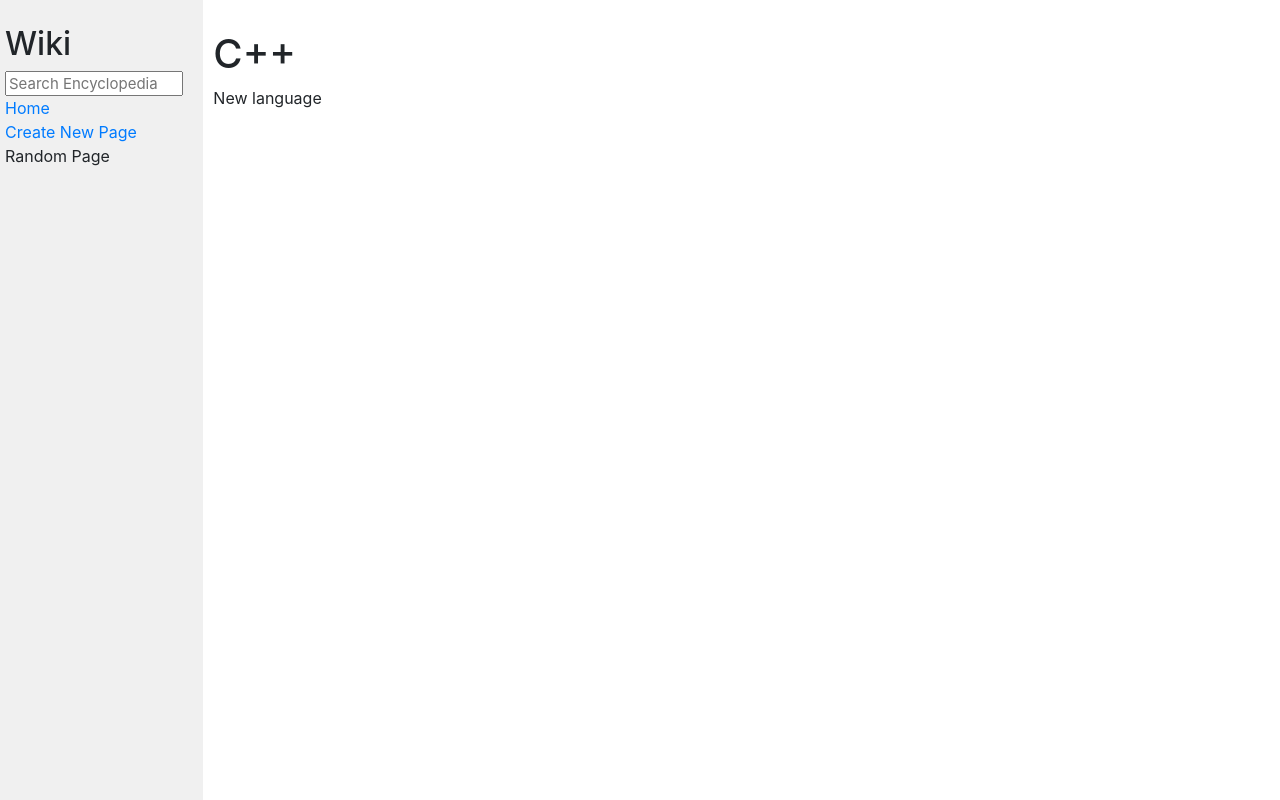
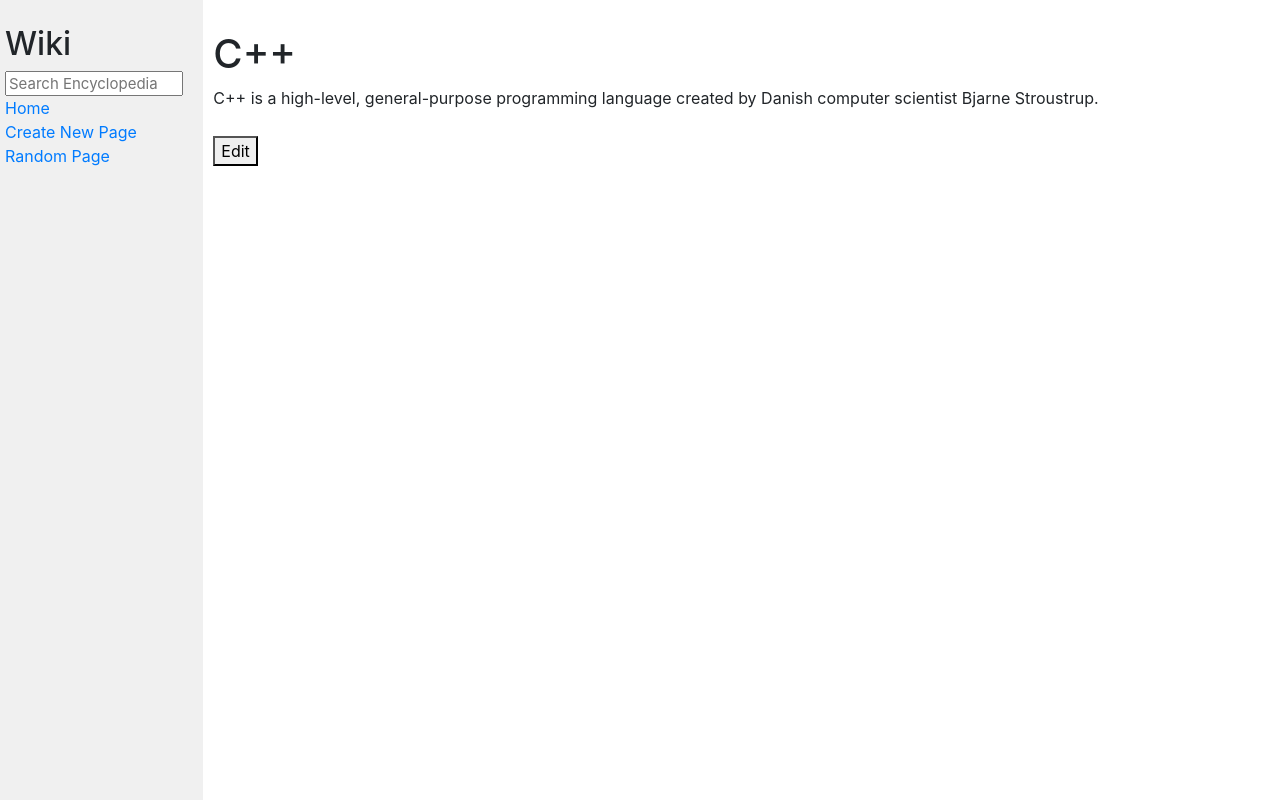
Before and after one commit to eric-soar/WP_CS50, a Django app: a page that uses project1/wiki/encyclopedia/templates/encyclopedia/entry.html in a window 1280 px wide. Run offline with Django 3.2, Linux system fonts and the light colour scheme; some libraries are stand-ins or nearby versions.

Commit message:
Added functions: edit entry page and random page button

```diff
--- a/project1/wiki/encyclopedia/templates/encyclopedia/entry.html
+++ b/project1/wiki/encyclopedia/templates/encyclopedia/entry.html
@@ -7,5 +7,9 @@
 {% block body %}
 
     {{ markdown|safe }}
-
+    <form action="{% url 'encyclopedia:edit' %}" method="post">
+        {% csrf_token %}
+        <input type="hidden" name="current_url" value="{{ request.path }}">
+        <button type="submit" name="edit">Edit</button>
+    </form>
 {% endblock %}
--- a/project1/wiki/encyclopedia/templates/encyclopedia/layout.html
+++ b/project1/wiki/encyclopedia/templates/encyclopedia/layout.html
@@ -23,7 +23,7 @@
                     <a href="{% url 'encyclopedia:new_page' %}">Create New Page</a>
                 </div>
                 <div>
-                    Random Page
+                    <a href="{% url 'encyclopedia:random' %}">Random Page</a>
                 </div>
                 {% block nav %}
                 {% endblock %}
--- a/project1/wiki/encyclopedia/urls.py
+++ b/project1/wiki/encyclopedia/urls.py
@@ -7,5 +7,7 @@ urlpatterns = [
     path("", views.index, name="index"),
     path("search", views.search, name="search"),
     path("new_page", views.new_page, name="new_page"),
+    path("edit", views.edit, name="edit"),
+    path("random", views.random, name="random"),
     path("<str:name>", views.entry, name="entry")
 ]
--- a/project1/wiki/encyclopedia/util.py
+++ b/project1/wiki/encyclopedia/util.py
@@ -1,5 +1,6 @@
 import re
 import markdown2
+import numpy as np
 
 from django.core.files.base import ContentFile
 from django.core.files.storage import default_storage
@@ -41,3 +42,8 @@ def get_entry(title):
         return f.read().decode("utf-8")
     except FileNotFoundError:
         return None
+
+def get_random_entry():
+    list = list_entries()
+    random = np.random.randint(0, len(list))
+    return list[random]
--- a/project1/wiki/encyclopedia/views.py
+++ b/project1/wiki/encyclopedia/views.py
@@ -4,6 +4,7 @@ from django.http import HttpResponseRedirect
 from django.urls import reverse
 
 from . import util
+import os
 
 class NewSearchForm(forms.Form):
     search_entry = forms.CharField()
@@ -21,6 +22,12 @@ def entry(request, name):
             "wrong_entry": name
         })
     else:
+        if request.method == "POST":
+            filepath = f"entries/{name}.md"
+            with open(filepath, 'w') as file:
+
+                file.write(request.POST.get("edit_content", ""))
+
         return render(request, "encyclopedia/entry.html", {
         "entry": util.get_entry(name),
         "entry_name": name,
@@ -76,3 +83,19 @@ def new_page(request):
         "entry_created": entry_created,
         "incorrect": False
     })
+
+def edit(request):
+    current_url = request.POST.get("current_url", "")
+    edit_entry = os.path.basename(current_url)
+
+    with open(f"entries/{edit_entry}.md", "r") as md_file:
+        entry_content = md_file.read()
+
+    return render(request, "encyclopedia/edit.html", {
+        "entry_name": edit_entry,
+        "entry_content": entry_content
+    })
+
+def random(request):
+    rand_entry = util.get_random_entry()
+    return HttpResponseRedirect(reverse(f"encyclopedia:entry", kwargs={"name": rand_entry}))
--- a/project1/wiki/entries/C++.md
+++ b/project1/wiki/entries/C++.md
@@ -1,3 +1,3 @@
 #C++
 
-New language
+C++ is a high-level, general-purpose programming language created by Danish computer scientist Bjarne Stroustrup.
```
Also changed, not shown: project1/wiki/encyclopedia/templates/encyclopedia/edit.html (added, +18 -0 lines).
